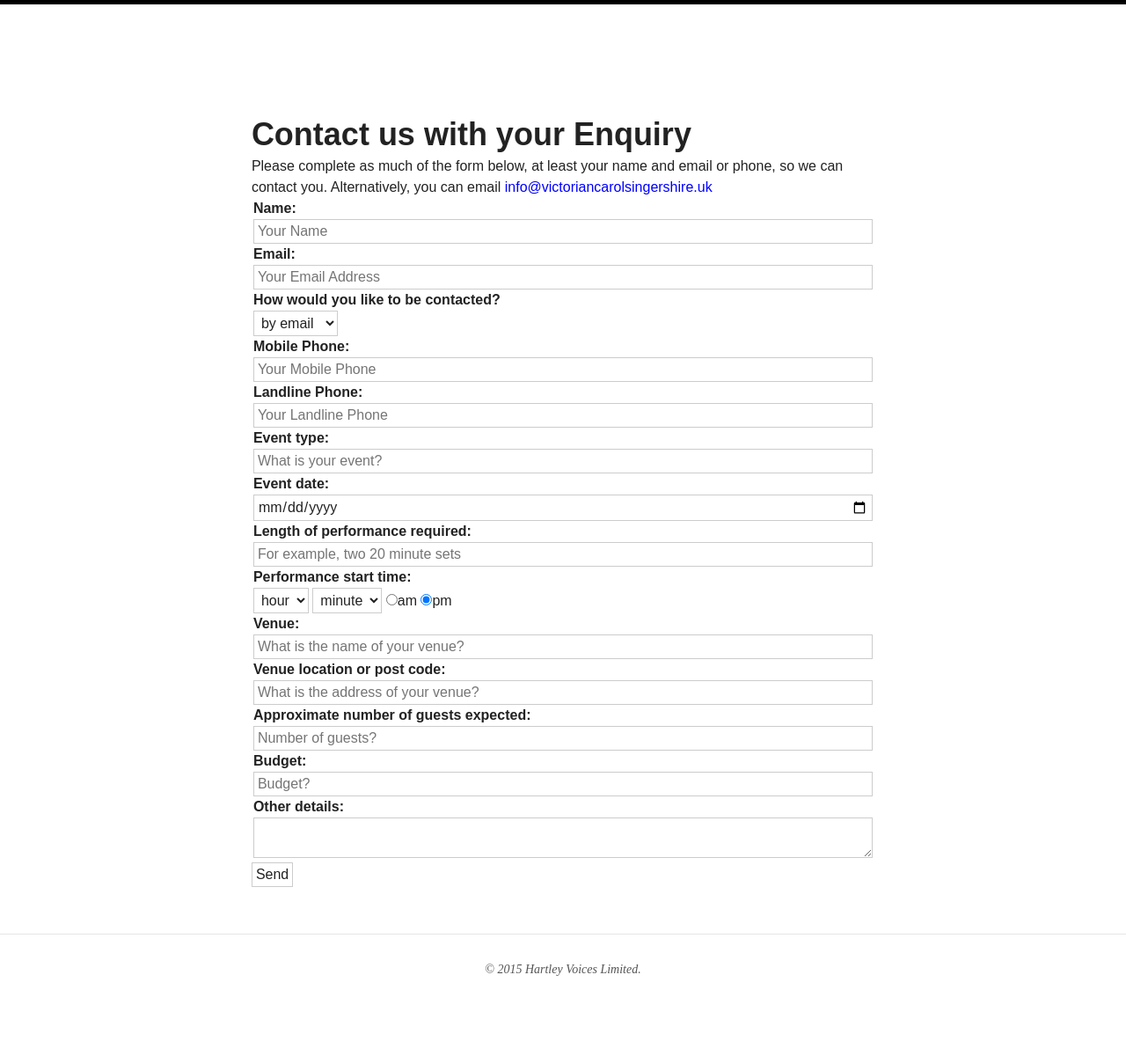
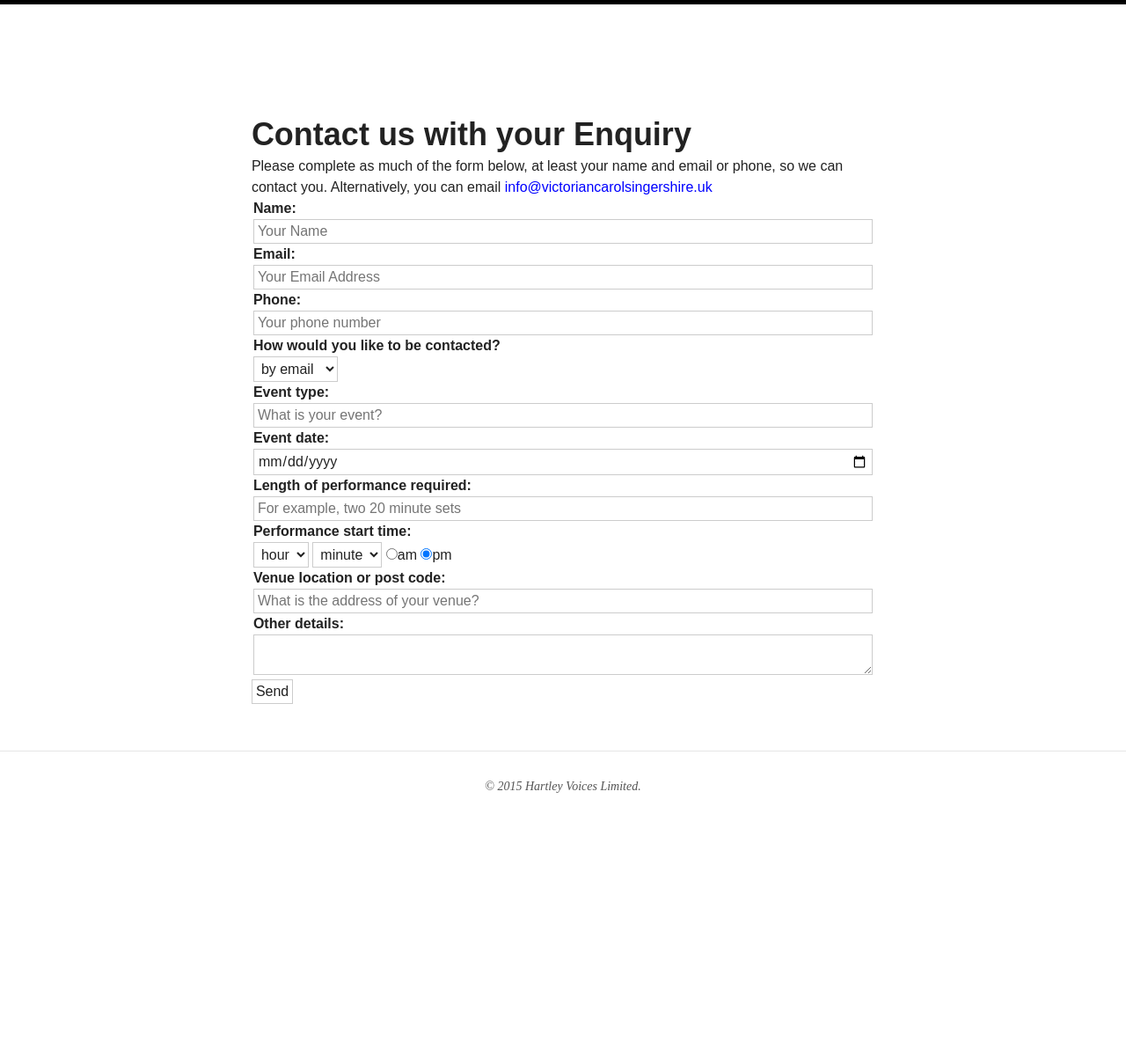
Before and after one commit to hartleyvoices/victoriancarolsingershireuk, a Jekyll site: the page built from contact/index.html, in a window 1280 px wide. Shown: the whole page at 88% size. Built offline with Jekyll 4.4.1, drawn with Linux system fonts in a browser that asks for light colours; nearby versions of some CDN libraries; after the commit the page ends 1000 px from its top, so only the background shows below that.

Commit message:
removed photos , updated contact page

```diff
--- a/contact/index.html
+++ b/contact/index.html
@@ -21,15 +21,14 @@
  <input type='text' name='name' placeholder = "Your Name" required/>
 <label for="email">Email:</label>
  <input type='email' name='_replyto' placeholder = "Your Email Address"/>
-<label for="conactmethod">How would you like to be contacted?</label>
-  <select name="conactmethod">
-  <option value="email" >by email</option>
-  <option value="phone" >by phone</option>
-  </select>
-<label for="mobile">Mobile Phone:</label>
- <input type='tel' name='mobile' placeholder = "Your Mobile Phone" pattern = '^\s*\(?(020[7,8]{1}\)?[ ]?[1-9]{1}[0-9{2}[ ]?[0-9]{4})|(0[1-8]{1}[0-9]{3}\)?[ ]?[1-9]{1}[0-9]{2}[ ]?[0-9]{3})\s*$' />
-<label for="landline">Landline Phone:</label>
- <input type='tel' name='landline' placeholder = "Your Landline Phone" pattern = '^\s*\(?(020[7,8]{1}\)?[ ]?[1-9]{1}[0-9{2}[ ]?[0-9]{4})|(0[1-8]{1}[0-9]{3}\)?[ ]?[1-9]{1}[0-9]{2}[ ]?[0-9]{3})\s*$'/>
+
+<label for="phone">Phone:</label>
+ <input type='tel' name='phone' placeholder = "Your phone number" pattern = '^\s*\(?(020[7,8]{1}\)?[ ]?[1-9]{1}[0-9{2}[ ]?[0-9]{4})|(0[1-8]{1}[0-9]{3}\)?[ ]?[1-9]{1}[0-9]{2}[ ]?[0-9]{3})\s*$' />
+ <label for="conactmethod">How would you like to be contacted?</label>
+   <select name="conactmethod">
+   <option value="email" >by email</option>
+   <option value="phone" >by phone</option>
+   </select>
 <label for="eventtype">Event type:</label>
  <input type='text' name='eventtype' placeholder = "What is your event?"/>
 <label for="eventdate">Event date:</label>
@@ -67,16 +66,10 @@
 <option value="50">50</option>
 <option value="55">55</option>
 </select>
-<input type="radio" name="am" value="am" />am
-<input type="radio" name="pm" value="pm" checked>pm
-<label for="venue">Venue:</label>
- <input type='text' name='venue' placeholder = "What is the name of your venue?"/>
+<input type="radio" name="ampm" value="am" />am
+<input type="radio" name="ampm" value="pm" checked>pm
 <label for="venue">Venue location or post code:</label>
  <input type='text' name='venuelocation' placeholder = "What is the address of your venue?"/>
-<label for="numberofguests">Approximate number of guests expected:</label>
- <input type='number' name='numberofguests' placeholder = "Number of guests?"/>
-<label for="budget">Budget:</label>
- <input type='text' name='budget' placeholder = "Budget?"/>
 <label for="otherdetails">Other details:</label>
   <textarea name='otherdetails' ></textarea>
 </fieldset>
```
Also changed, not shown: 3 other files.
